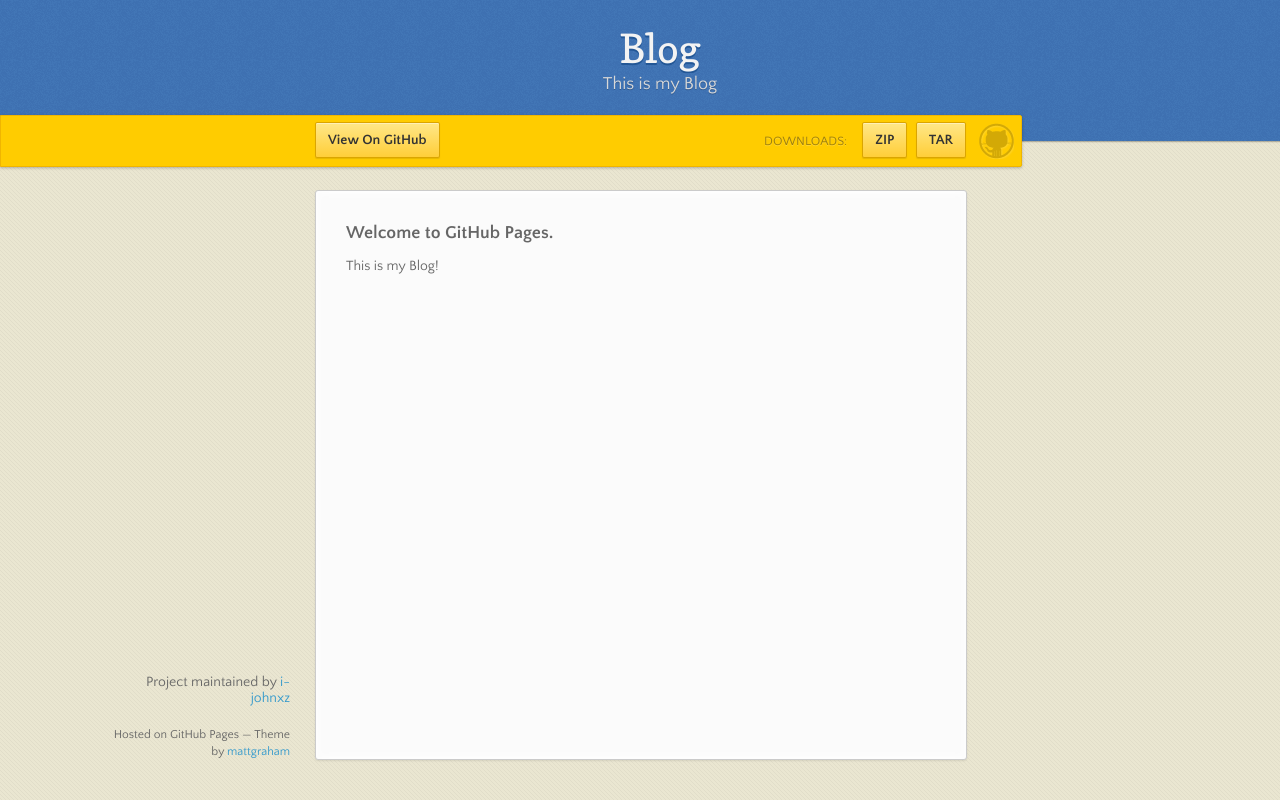
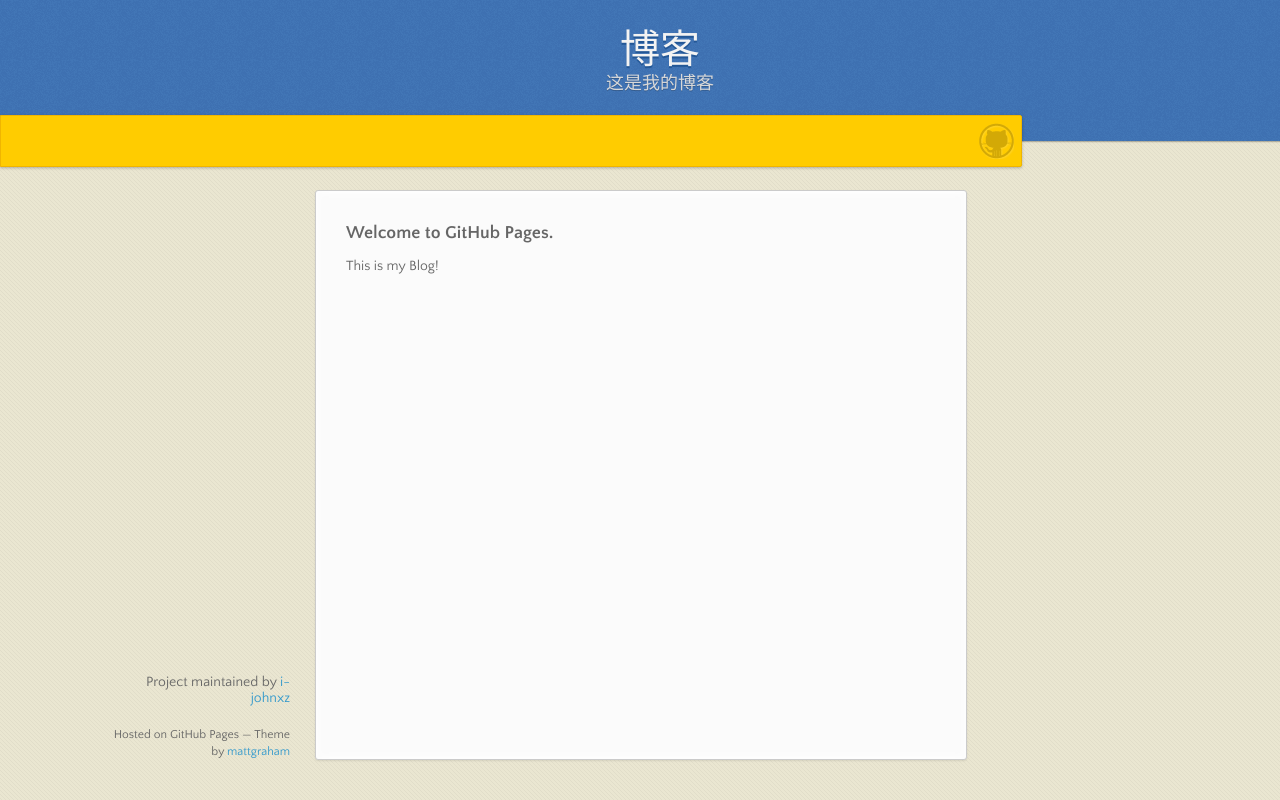
Before and after one commit to i-johnxz/Blog, a plain HTML site: page index.html in a window 1280 px wide. Drawn offline with nearby package versions, Linux system fonts and the light colour scheme.

Commit message:
Update index.html

```diff
--- a/index.html
+++ b/index.html
@@ -17,21 +17,14 @@
   <body>
 
       <header>
-        <h1>Blog</h1>
-        <p>This is my Blog</p>
+        <h1>博客</h1>
+        <p>这是我的博客</p>
       </header>
 
       <div id="banner">
         <span id="logo"></span>
 
-        <a href="https://github.com/i-johnxz/Blog" class="button fork"><strong>View On GitHub</strong></a>
-        <div class="downloads">
-          <span>Downloads:</span>
-          <ul>
-            <li><a href="https://github.com/i-johnxz/Blog/zipball/master" class="button">ZIP</a></li>
-            <li><a href="https://github.com/i-johnxz/Blog/tarball/master" class="button">TAR</a></li>
-          </ul>
-        </div>
+
       </div><!-- end banner -->
 
     <div class="wrapper">
```
